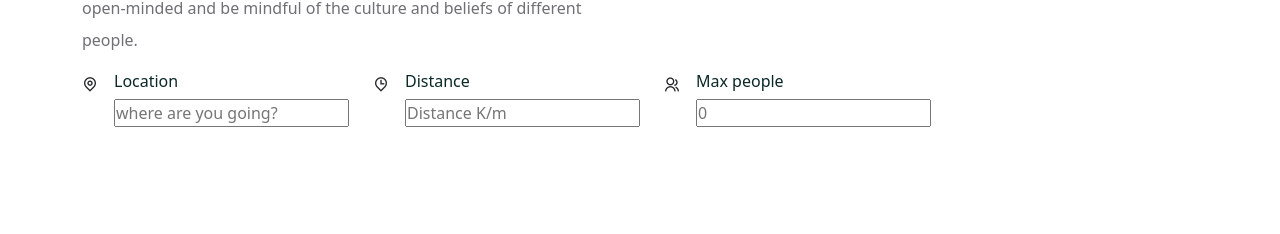
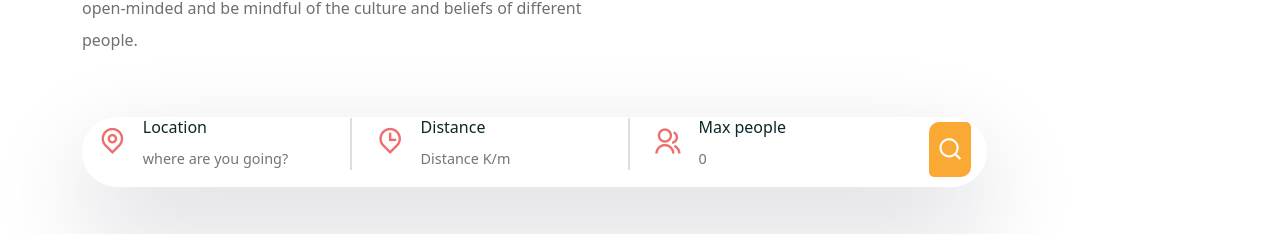
Before and after one commit to arjunonair/TravelWorldCs, a React (Create React App) app in the folder frontend/: page /home in a window 1280 px wide. Shown: the part 672-906 px from the top of the page. Before the commit the page ends 865 px from the top, so only its background shows below. Built offline with nearby package versions, Linux system fonts and the light colour scheme; a web font is replaced by a local one.

Commit message:
searchbar completed

```diff
--- a/frontend/src/components/header/header.css
+++ b/frontend/src/components/header/header.css
@@ -23,12 +23,14 @@
 }
 
 .nav__item a:hover{
-    color: inherit;
+    color: var(--secondary-color)
 }
 
 .nav__item a.active__link{
     color: var(--secondary-color);
 }
+
+
 .Mobile_menu{
     font-size: 1.3rem;
     color: var(--heading-color);
--- a/frontend/src/shared/SearchBar.jsx
+++ b/frontend/src/shared/SearchBar.jsx
@@ -1,18 +1,35 @@
-import React from 'react'
+import React, { useRef } from 'react';
 import './search-bar.css'
 import {Col,Form,FormGroup} from "reactstrap";
 
 const SearchBar = () => {
-  return <Col lg='12'>
+
+    const locationRef = useRef('');
+    const distanceRef = useRef(0);
+    const maxGroupSizeRef = useRef(0);
+
+    const searchHandler =()=> {
+        const maxGroupSize = maxGroupSizeRef.current.value;
+        const location = locationRef.current.value;
+        const distance = distanceRef.current.value;
+
+        if(location ==='' || distance === '' || maxGroupSize === '')
+        {
+            return alert('All fields are mandatory..!');
+        }
+};
+
+  return (
+    <Col lg='12'>
     <div className='search__bar'>
-        <Form className='d-flex align-items-center gap-4'>
+        <Form className='d-flex align-items-center gap-4 form'>
             <FormGroup className='d-flex gap-3 form__group form__group-fast'>
                 <span>
                 <i class="ri-map-pin-line"></i>
                 </span>
                 <div>
                     <h6>Location</h6>
-                    <input type="text" placeholder='where are you going?' />
+                    <input type="text" placeholder='where are you going?' ref={locationRef}/>
                 </div>
             </FormGroup>
             <FormGroup className='d-flex gap-3 form__group form__group-fast'>
@@ -21,7 +38,7 @@ const SearchBar = () => {
                 </span>
                 <div>
                     <h6>Distance</h6>
-                    <input type="number" placeholder='Distance K/m' />
+                    <input type="number" placeholder='Distance K/m' ref={distanceRef}/>
                 </div>
             </FormGroup>
             <FormGroup className='d-flex gap-3 form__group form__group-last'>
@@ -30,12 +47,17 @@ const SearchBar = () => {
                 </span>
                 <div>
                     <h6>Max people</h6>
-                    <input type="number" placeholder='0' />
+                    <input type="number" placeholder='0' ref={maxGroupSizeRef}/>
                 </div>
+
             </FormGroup>
+            <span className='search__icon' type= 'submit' onClick={searchHandler}>
+                <i class="ri-search-line"></i>
+            </span>
         </Form>
     </div>
     </Col>
+  )
 }
 
 export default SearchBar
--- a/frontend/src/shared/search-bar.css
+++ b/frontend/src/shared/search-bar.css
@@ -0,0 +1,39 @@
+
+
+.search__bar{
+    padding: .1rem 1em;
+    border-radius: 50px;
+    box-shadow: rgba(17, 12, 46, .18) 0px 40px 100px 0px;
+    width: max-content;
+    margin-top: 45px;
+}
+
+.form__group span{
+    font-size: 1.8rem;
+    color: #ee6e6e;
+}
+
+.form__group input{
+    border: none;
+    font-size: .9rem;
+    color: var(--heading-color);
+}
+
+.form__group input:focus{
+    margin-bottom: 0px;
+}
+
+.form__group-fast{
+    border-right: 2px solid #ddd;
+    margin-bottom: -20px;
+}
+
+.search__icon{
+    font-size: 1.6rem;
+    padding: .5rem;
+    background: var(--secondary-color);
+    color: white;
+    border-radius: 10px 5px 10px 5px;
+    margin-bottom: 5.0px;
+    cursor: pointer;
+}
```
